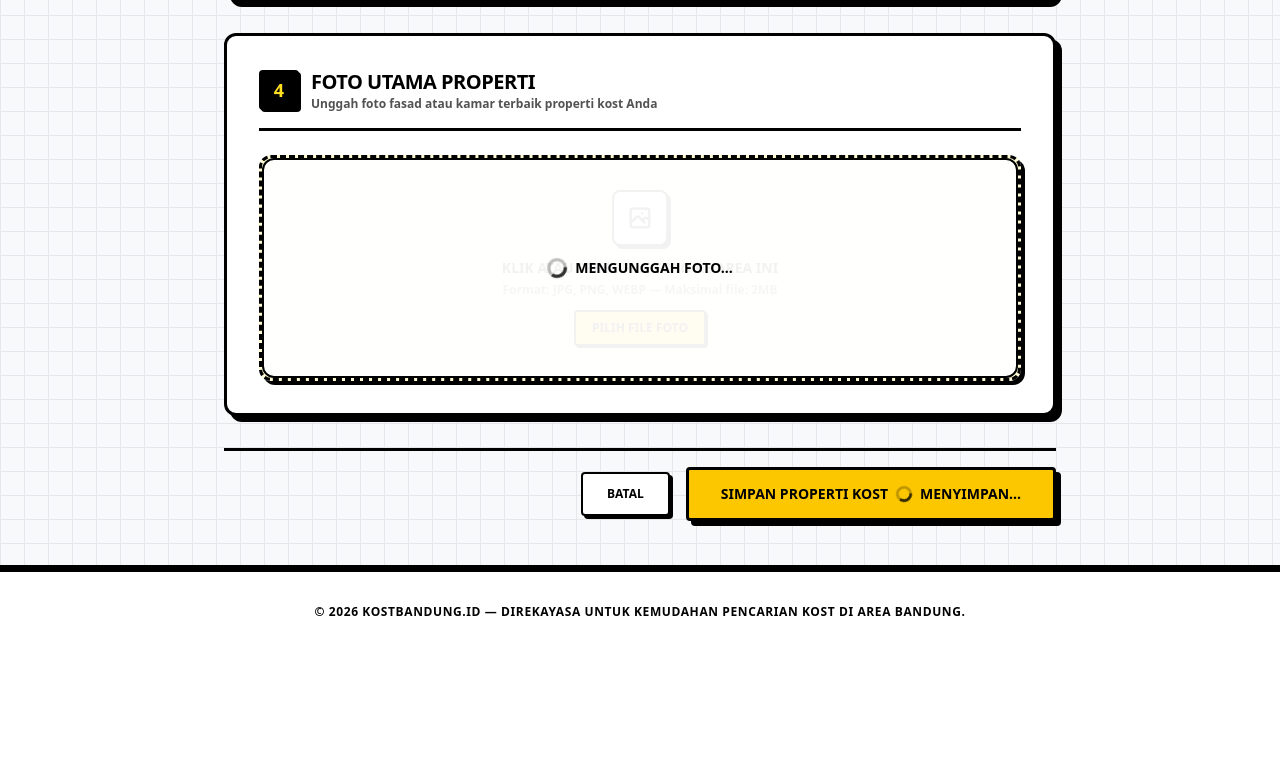
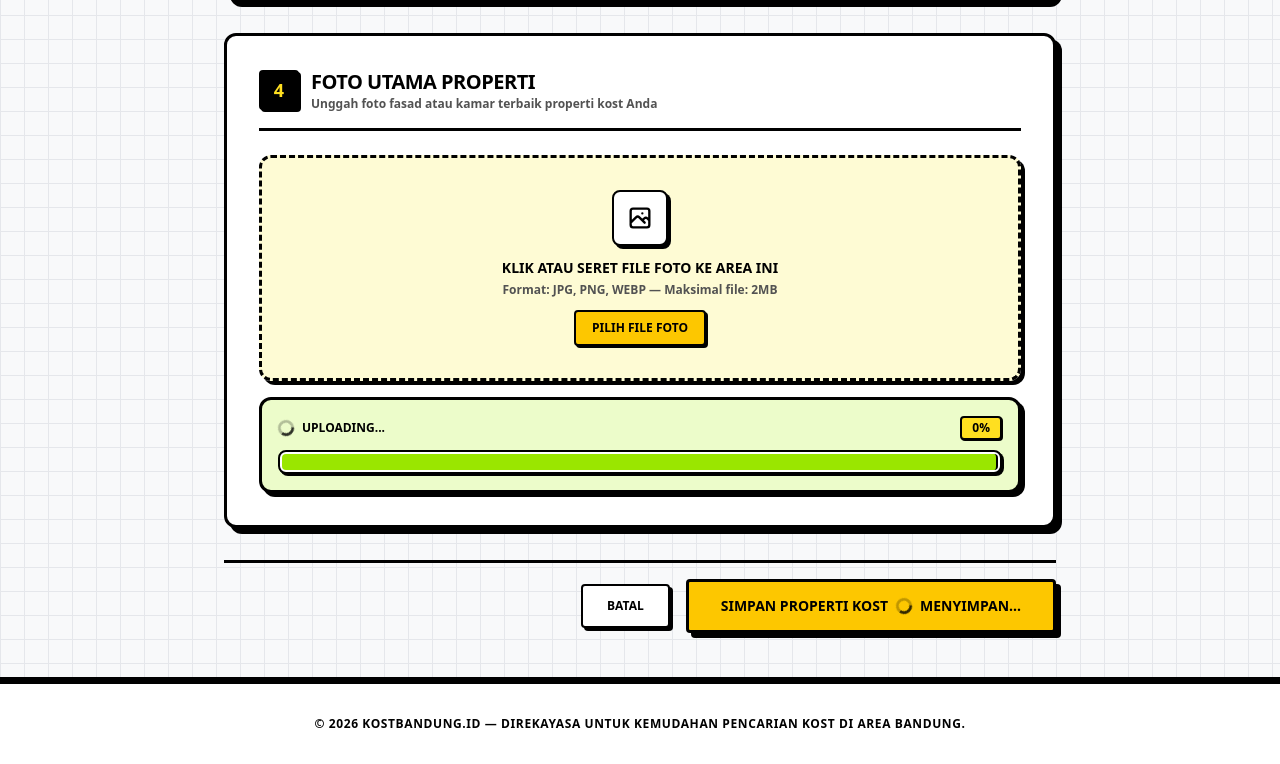
Before and after one commit to Limzy71/kost_bandung_app, a Laravel app: page /dashboard/kost/create in a window 1280 px wide. Shown: the part 1684-2448 px from the top of the page. Before the commit the page ends 2300 px from the top, so only its background shows below. Run offline with Laravel 12, Linux system fonts and the light colour scheme; a user stored in the database is signed in; data comes from the database, SQL or seed files in the repository; style sheets or scripts are compiled from the project's sources; some libraries are stand-ins or nearby versions.

Commit message:
feat(dashboard): add neo-brutalist upload progress
Add real-time Neo-Brutalist upload progress bar with Alpine.js events
and Livewire file upload state to create-kost photo dropzone.

```diff
--- a/resources/views/livewire/dashboard/create-kost.blade.php
+++ b/resources/views/livewire/dashboard/create-kost.blade.php
@@ -236,7 +236,14 @@
                 </div>
 
                 <!-- Drag & Drop Upload Dropzone -->
-                <div class="space-y-3">
+                <div
+                    x-data="{ isUploading: false, progress: 0 }"
+                    x-on:livewire-upload-start="isUploading = true"
+                    x-on:livewire-upload-finish="isUploading = false"
+                    x-on:livewire-upload-error="isUploading = false"
+                    x-on:livewire-upload-progress="progress = $event.detail.progress"
+                    class="space-y-4"
+                >
                     <div class="relative border-3 border-dashed border-black rounded-xl p-8 text-center bg-yellow-100/70 hover:bg-yellow-200/80 transition-all cursor-pointer group shadow-[4px_4px_0px_0px_rgba(0,0,0,1)]">
                         <input
                             type="file"
@@ -264,16 +271,32 @@
                                 </span>
                             </div>
                         </div>
+                    </div>
 
-                        <!-- Loading Indicator -->
-                        <div wire:loading wire:target="photo" class="absolute inset-0 bg-white/95 rounded-xl flex items-center justify-center z-20 border-2 border-black">
-                            <div class="flex items-center gap-2 text-sm font-black text-black uppercase">
-                                <svg class="animate-spin h-5 w-5 text-black" xmlns="http://www.w3.org/2000/svg" fill="none" viewBox="0 0 24 24">
+                    <!-- Neo-Brutalist Upload Progress Bar -->
+                    <div
+                        x-show="isUploading"
+                        x-cloak
+                        class="bg-lime-100 border-3 border-black p-4 rounded-xl shadow-[4px_4px_0px_0px_rgba(0,0,0,1)] space-y-2.5 font-black text-black"
+                    >
+                        <div class="flex items-center justify-between text-xs uppercase">
+                            <span class="flex items-center gap-2">
+                                <svg class="animate-spin h-4 w-4 text-black" xmlns="http://www.w3.org/2000/svg" fill="none" viewBox="0 0 24 24">
                                     <circle class="opacity-25" cx="12" cy="12" r="10" stroke="currentColor" stroke-width="4"></circle>
                                     <path class="opacity-75" fill="currentColor" d="M4 12a8 8 0 018-8V0C5.373 0 0 5.373 0 12h4zm2 5.291A7.962 7.962 0 014 12H0c0 3.042 1.135 5.824 3 7.938l3-2.647z"></path>
                                 </svg>
-                                <span>Mengunggah foto...</span>
-                            </div>
+                                <span>Uploading...</span>
+                            </span>
+                            <span x-text="progress + '%'" class="bg-yellow-300 border-2 border-black px-2.5 py-0.5 rounded shadow-[1px_1px_0px_0px_rgba(0,0,0,1)] text-xs font-black">0%</span>
+                        </div>
+
+                        <!-- Progress Track -->
+                        <div class="w-full bg-white border-2 border-black rounded-lg h-6 p-0.5 shadow-[2px_2px_0px_0px_rgba(0,0,0,1)] relative overflow-hidden">
+                            <!-- Progress Fill -->
+                            <div
+                                class="bg-lime-400 border-r-2 border-black h-full transition-all duration-150 rounded-sm"
+                                :style="'width: ' + progress + '%'"
+                            ></div>
                         </div>
                     </div>
 
```
